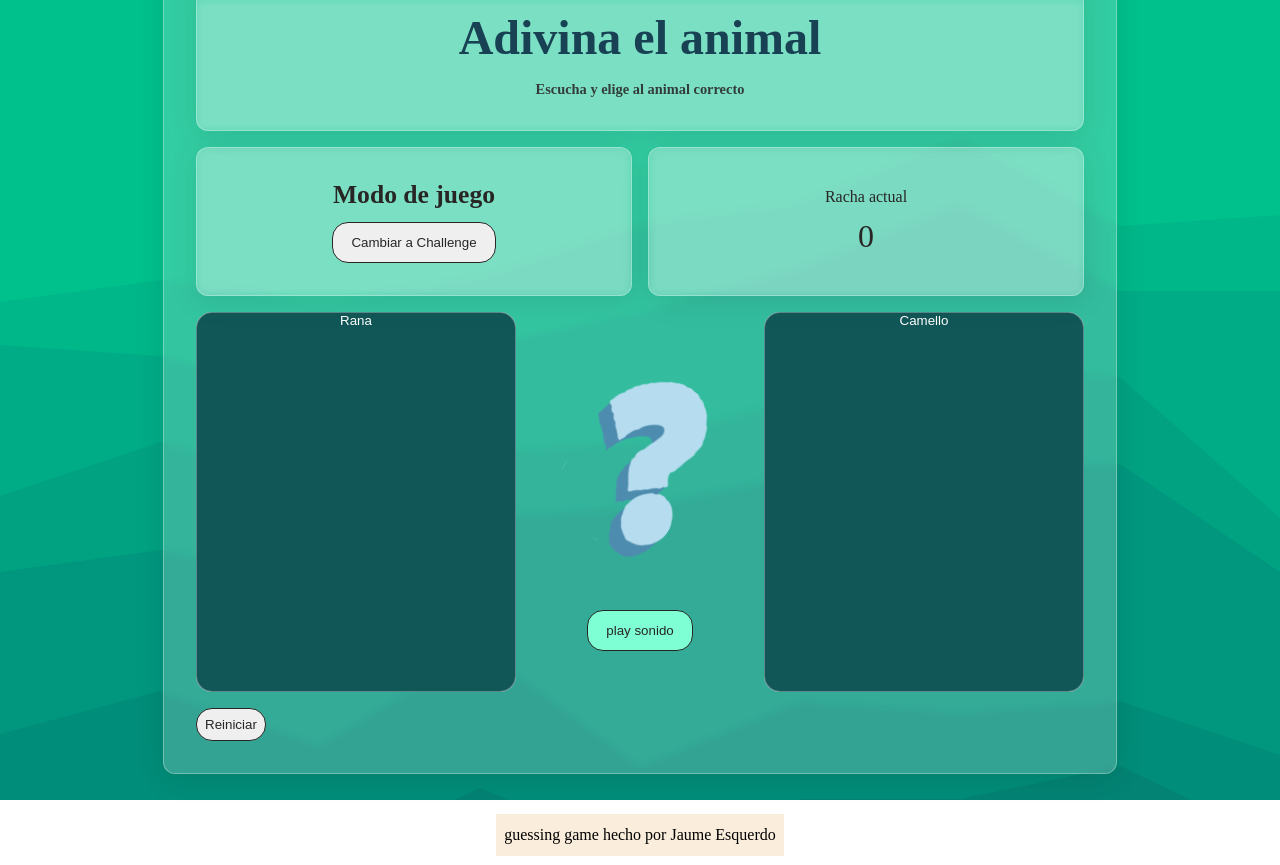
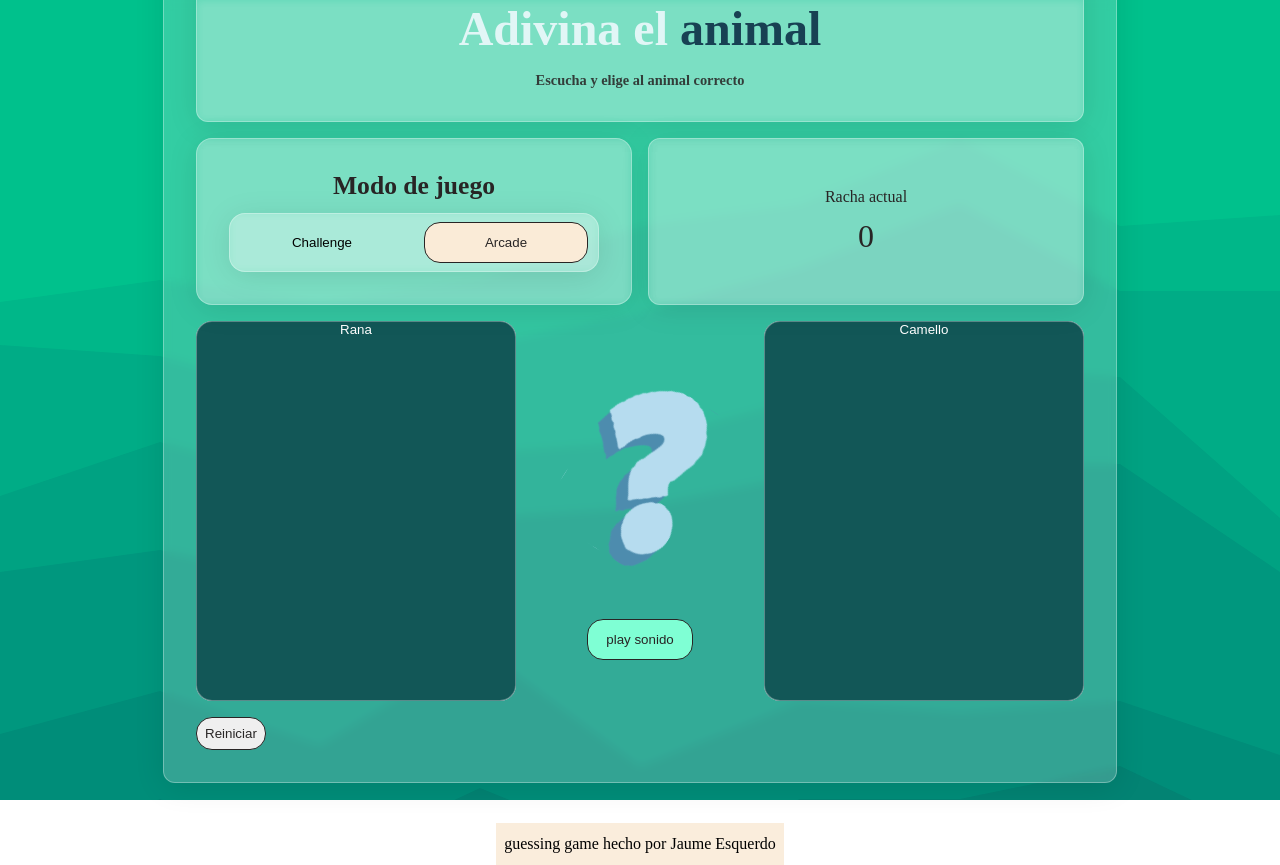
Before and after one commit to JaumeEsquerdo/sound-guessing-game, a React (Vite) app in the folder sound-guessing-game/: page / in a window 1280 px wide. Built offline with nearby package versions, Linux system fonts and the light colour scheme; a web font is replaced by a local one.

Commit message:
modo de juego styles btn

```diff
--- a/sound-guessing-game/src/components/AnimalGame.tsx
+++ b/sound-guessing-game/src/components/AnimalGame.tsx
@@ -14,7 +14,6 @@ const AnimalGame = () => {
     // eslint-disable-next-line @typescript-eslint/no-unused-vars
     const [remainingAnimals, setRemainingAnimals] = useState<Animal[]>([]);
     const [isEndModal, setIsEndModal] = useState<boolean>(false);
-
 
     // inicializar animales aleatorios al montar el componente
     useEffect(() => {
@@ -79,6 +78,16 @@ const AnimalGame = () => {
         }
     }
 
+    const handleChangeMode = (modeSelected: "arcade" | "challenge") => {
+        setMode(modeSelected);
+        setStreak(0);
+
+        if (modeSelected === "arcade") {
+            setRemainingAnimals(animals);
+        }
+    };
+
+
     if (isLoading) return <p>Cargando animales...</p>
     if (error) return <p>Error {error.message}</p>
     if (!animals) return <p>Animales no encontrados</p>
@@ -91,14 +100,17 @@ const AnimalGame = () => {
                 {/* Botón para cambiar de modo */}
                 <div className='ChangeMode'>
                     <h2 className='AnimalGame-h2'>Modo de juego</h2>
-                    <button className='ChangeMode-btn' onClick={() => {
-                        setMode(mode === "arcade" ? "challenge" : "arcade");
-                        setStreak(0)
-                        if (mode === "arcade") setRemainingAnimals(animals);
-                    }}
-                    >
-                        Cambiar a {mode === "arcade" ? "Challenge" : "Arcade"}
+                    <div className='ChangeMode-wrapperBtns'>
+                        <button className={`ChangeMode-btn ${mode === "challenge" ? "ChangeMode-btn--active" : ""}`}
+                            onClick={() => handleChangeMode("challenge")}>
+                            Challenge
                         </button>
+                        <button className={`ChangeMode-btn ${mode === "arcade" ? "ChangeMode-btn--active" : ""}`}
+                            onClick={() => handleChangeMode("arcade")}>
+                            Arcade
+                        </button>
+
+                    </div>
                 </div>
 
                 <div className='StreakGame-wrapper'>
--- a/sound-guessing-game/src/components/Header.tsx
+++ b/sound-guessing-game/src/components/Header.tsx
@@ -2,7 +2,7 @@ import '../css/header.css'
 const Header = () => {
     return (
         <header className="Header">
-            <h1 className="Header-h1">Adivina el animal</h1>
+            <h1 className="Header-h1">Adivina el <span className='Header-span'>animal</span></h1>
             <h2 className='Header-h2'>Escucha y elige al animal correcto</h2>
         </header>
     );
--- a/sound-guessing-game/src/css/animalGame.css
+++ b/sound-guessing-game/src/css/animalGame.css
@@ -42,30 +42,47 @@
     -webkit-backdrop-filter: blur(5px);
     border: 1px solid rgba(255, 255, 255, 0.3);
     box-shadow: 0 4px 30px rgba(0, 0, 0, 0.1);
-    border-radius: 12px;
+    border-radius: var(--border-r);
     padding: 32px;
     display: grid;
     justify-items: center;
     gap: 12px;
 }
 
+.ChangeMode-wrapperBtns {
+    display: flex;
+    justify-content: center;
+    padding: 8px 10px;
+    border-radius: var(--border-r);
+    background: rgba(255, 255, 255, 0.2);
+    backdrop-filter: blur(5px);
+    -webkit-backdrop-filter: blur(5px);
+    border: 1px solid rgba(255, 255, 255, 0.3);
+    box-shadow: 0 4px 30px rgba(0, 0, 0, 0.1);
+    gap: 20px;
+    width: 100%;
+}
+
 .ChangeMode-btn {
-    color: var(--color-txt);
-    border: var(--border-btn);
     cursor: pointer;
+    border: 1px solid transparent;
+    background-color: transparent;
+    width: 100%;
+    transition: transform 0.3s cubic-bezier(0.34, 1.56, 0.64, 1), box-shadow 0.3s cubic-bezier(0.34, 1.56, 0.64, 1), border 0.3s ease-out;
     padding: var(--padding-btn);
     border-radius: var(--border-r);
-    transition: transform 0.3s cubic-bezier(0.34, 1.56, 0.64, 1), box-shadow 0.3s cubic-bezier(0.34, 1.56, 0.64, 1);
 }
 
-.ChangeMode-btn:hover {
+.ChangeMode-btn:not(.ChangeMode-btn--active):hover {
+    border: var(--border-btn);
     transform: translateY(-4.4px);
     box-shadow: var(--box-s);
 }
 
-.ChangeMode-btn:active {
-    transform: translateY(2px);
-    box-shadow: none;
+.ChangeMode-btn--active {
+    color: var(--color-txt);
+    border: var(--border-btn);
+    background-color: antiquewhite;
 }
 
 .ResetGame-reset {
--- a/sound-guessing-game/src/css/header.css
+++ b/sound-guessing-game/src/css/header.css
@@ -19,6 +19,9 @@
 
 .Header-h1 {
     font-size: 3rem;
+    color: #e1f6f6;
+}
+.Header-span{
     color: #184153;
 }
 
```
Lines whose indentation alone changed are shown as unchanged.
